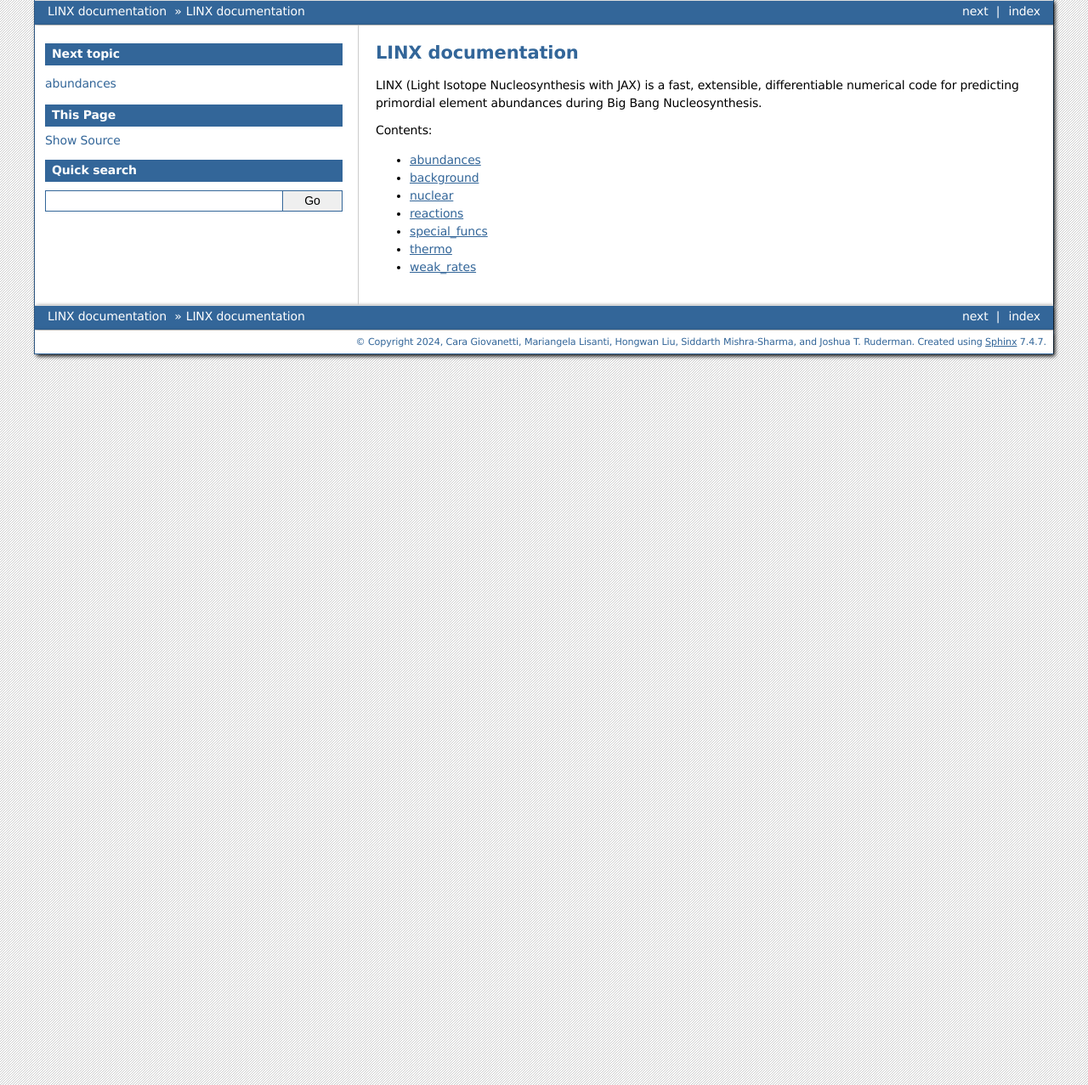
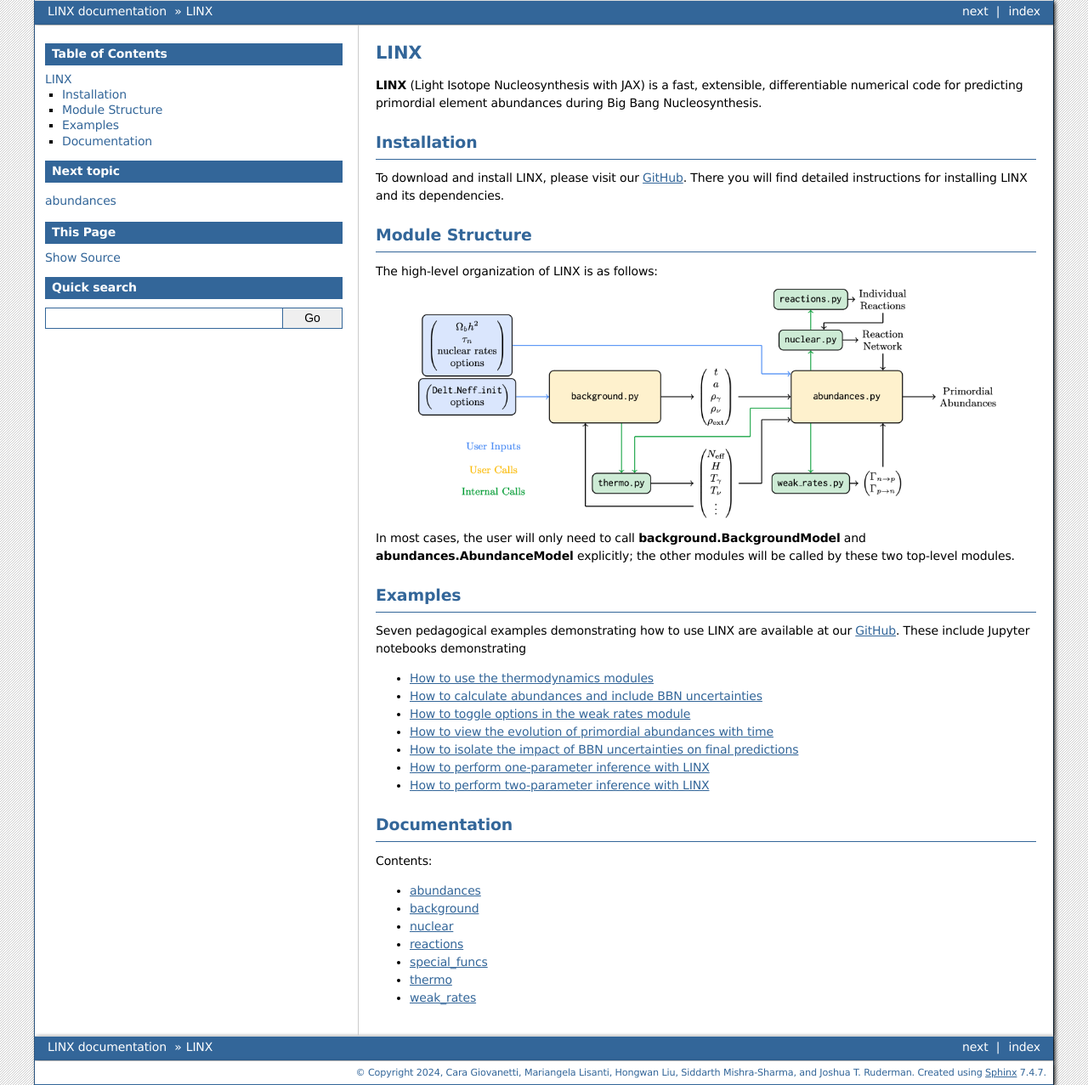
Before and after one commit to cgiovanetti/LINX, a Sphinx documentation site: the page built from docs/index.rst, in a window 1280 px wide. Shown: the whole page at 85% size. Built offline with Sphinx 7.4.7, drawn with Linux system fonts in a browser that asks for light colours.

Commit message:
Update docs

```diff
--- a/docs/index.rst
+++ b/docs/index.rst
@@ -3,12 +3,41 @@
    You can adapt this file completely to your liking, but it should at least
    contain the root `toctree` directive.
 
-LINX documentation
-==================
+LINX
+====
 
-LINX (Light Isotope Nucleosynthesis with JAX) is a fast, extensible, differentiable numerical code for predicting primordial element abundances during Big Bang Nucleosynthesis.
+**LINX** (Light Isotope Nucleosynthesis with JAX) is a fast, extensible, differentiable numerical code for predicting primordial element abundances during Big Bang Nucleosynthesis.
 
 
+Installation
+------------
+To download and install LINX, please visit our `GitHub <https://github.com/cgiovanetti/LINX>`_.  There you will find detailed instructions for installing LINX and its dependencies.
+
+Module Structure
+----------------
+The high-level organization of LINX is as follows:
+
+.. image:: _static/codeblock.png
+   :alt: LINX Code Block Diagram
+   :align: center
+   :width: 700px
+
+In most cases, the user will only need to call **background.BackgroundModel** and **abundances.AbundanceModel** explicitly; the other modules will be called by these two top-level modules.
+
+Examples
+--------
+Seven pedagogical examples demonstrating how to use LINX are available at our `GitHub <https://github.com/cgiovanetti/LINX>`_.  These include Jupyter notebooks demonstrating
+
+- `How to use the thermodynamics modules <https://github.com/cgiovanetti/LINX/blob/main/example_notebooks/background_evolution.ipynb>`_
+- `How to calculate abundances and include BBN uncertainties <https://github.com/cgiovanetti/LINX/blob/main/example_notebooks/Schramm.ipynb>`_
+- `How to toggle options in the weak rates module <https://github.com/cgiovanetti/LINX/blob/main/example_notebooks/weak_rates.ipynb>`_
+- `How to view the evolution of primordial abundances with time <https://github.com/cgiovanetti/LINX/blob/main/example_notebooks/nuclear_evolution.ipynb>`_
+- `How to isolate the impact of BBN uncertainties on final predictions <https://github.com/cgiovanetti/LINX/blob/main/example_notebooks/NuisanceParametersImpact.ipynb>`_
+- `How to perform one-parameter inference with LINX <https://github.com/cgiovanetti/LINX/blob/main/example_notebooks/inference_Omega_b.ipynb>`_
+- `How to perform two-parameter inference with LINX <https://github.com/cgiovanetti/LINX/blob/main/example_notebooks/scan_over_Omega_b_tau_n.ipynb>`_
+
+Documentation
+-------------
 .. toctree::
    :maxdepth: 2
    :caption: Contents:
```
Also changed, not shown: docs/_static/codeblock.png (added).
